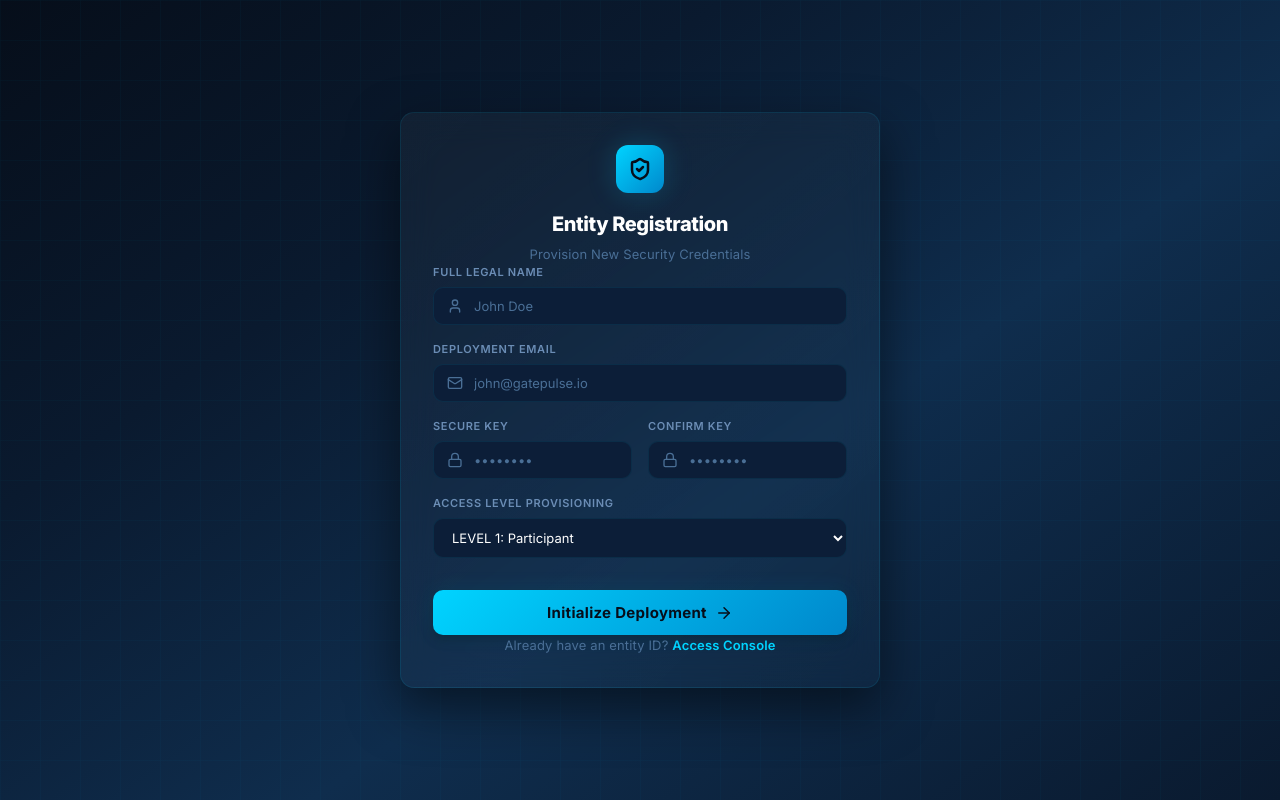
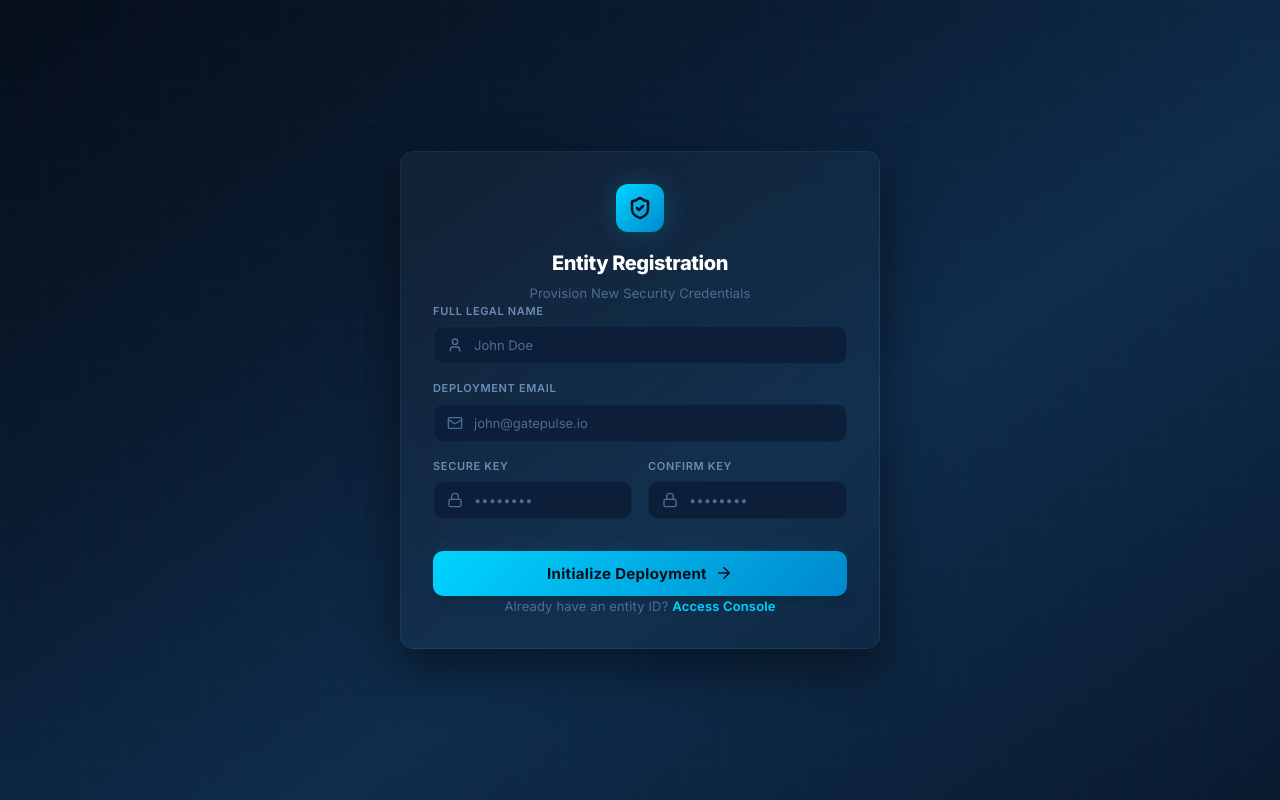
Before and after one commit to espacev1/gatepulse, a React (Vite) app: page /register in a window 1280 px wide. Built offline with nearby package versions, Linux system fonts and the light colour scheme.

Commit message:
Refine registration flow: Remove role selection and default to participant

```diff
--- a/src/pages/Register.jsx
+++ b/src/pages/Register.jsx
@@ -8,8 +8,7 @@ export default function Register() {
         fullName: '',
         email: '',
         password: '',
-        confirmPassword: '',
-        role: 'participant'
+        confirmPassword: ''
     })
     const [error, setError] = useState('')
     const [loading, setLoading] = useState(false)
@@ -29,7 +28,7 @@ export default function Register() {
 
         setLoading(true)
         try {
-            await register(formData.email, formData.password, formData.fullName, formData.role)
+            await register(formData.email, formData.password, formData.fullName, 'participant')
             navigate('/login')
         } catch (err) {
             setError(err.message || 'System error during registration.')
@@ -156,15 +155,6 @@ export default function Register() {
                         </div>
                     </div>
 
-                    <div className="form-group">
-                        <label className="form-label">Access Level Provisioning</label>
-                        <select name="role" className="form-select" value={formData.role} onChange={handleChange}>
-                            <option value="participant">LEVEL 1: Participant</option>
-                            <option value="staff">LEVEL 2: Operational Staff</option>
-                            <option value="admin">LEVEL 3: Security Admin</option>
-                        </select>
-                    </div>
-
                     <button type="submit" className="btn btn-primary btn-lg w-full mt-4" disabled={loading}>
                         {loading ? <Activity className="animate-pulse" size={18} /> : <>Initialize Deployment <ArrowRight size={18} /></>}
                     </button>
```
